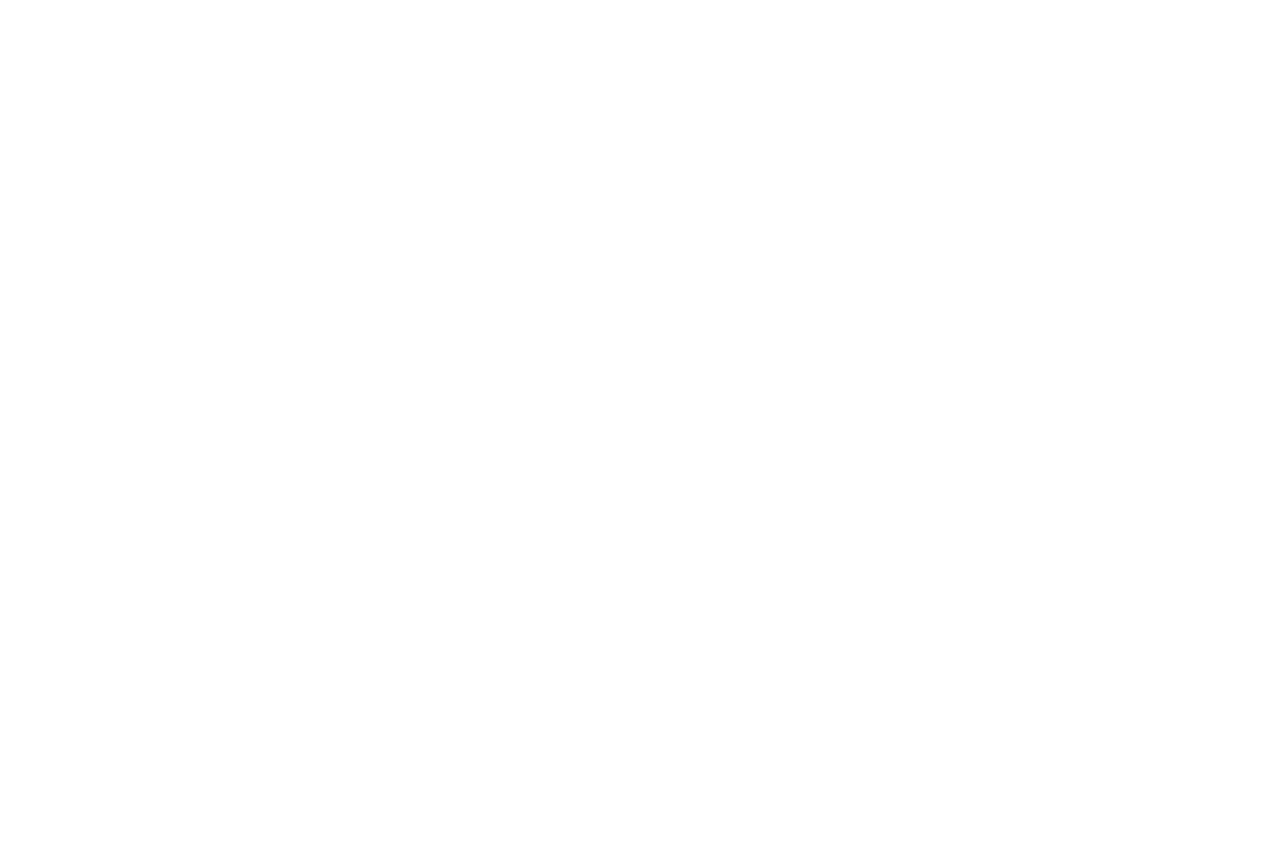
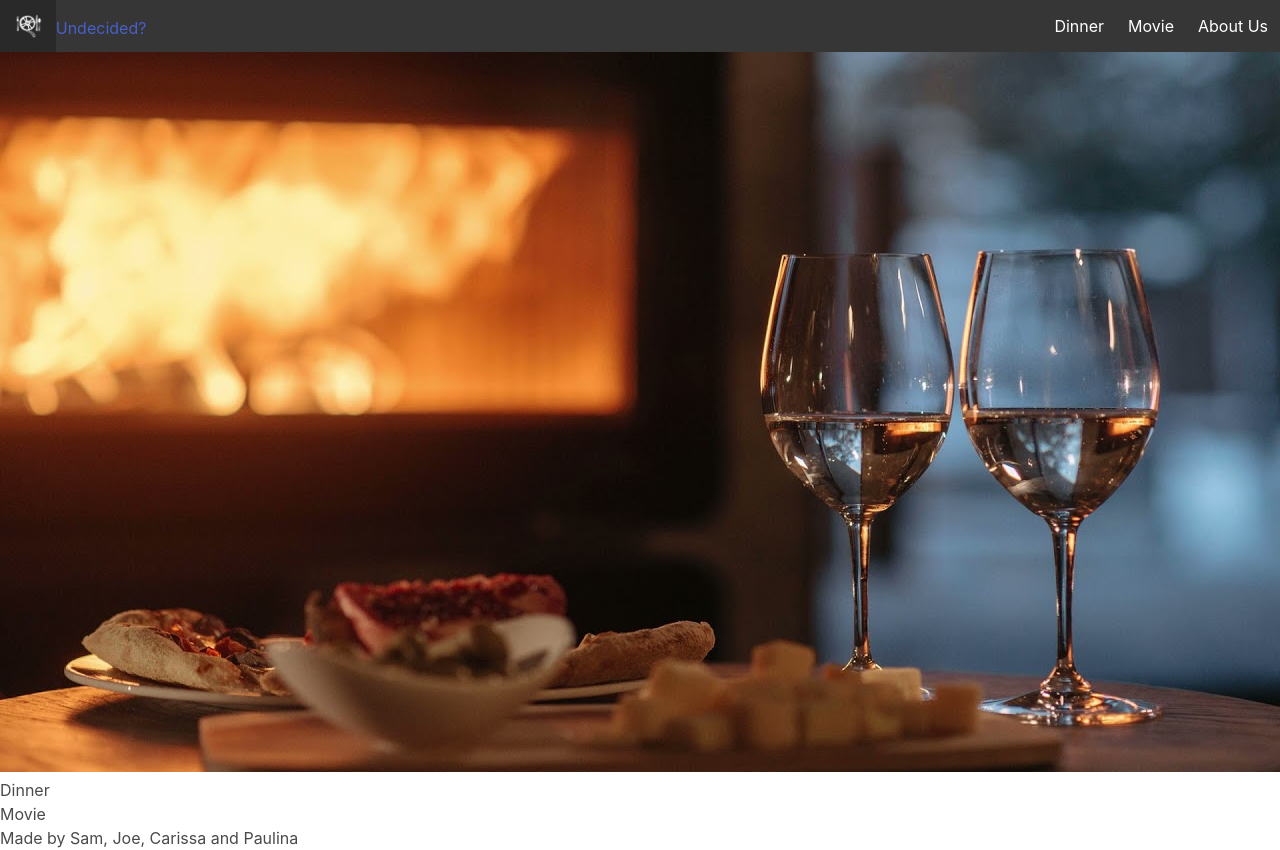
Before and after one commit to pgamboa322/project1, a plain HTML site: page index.html in a window 1280 px wide. Before the commit the page ends 800 px from the top, so only its background shows below. Drawn offline with nearby package versions, Linux system fonts and the light colour scheme.

Commit message:
started index.html, used bulma css, added hero image and nav bar

```diff
--- a/index.html
+++ b/index.html
@@ -4,9 +4,53 @@
     <meta charset="UTF-8">
     <meta http-equiv="X-UA-Compatible" content="IE=edge">
     <meta name="viewport" content="width=device-width, initial-scale=1.0">
-    <title>Document</title>
+    <title>Undecided?</title>
+    <link rel="stylesheet" src ="assets/css/style.css">
+    <link rel="stylesheet" href="https://cdn.jsdelivr.net/npm/bulma@0.9.3/css/bulma.min.css">
+    <link rel="icon" type="image/x-icon" href="./assets/images/dinner:movie.png">
 </head>
 <body>
-
+    <header>
+       <!-- nav-->
+       <nav class="navbar is-dark" role="navigation" aria-label="main navigation">
+        <div class="navbar-brand">
+            <a class="navbar-item">
+              <img src="./assets/images/dinner-and-a-movie-removebg-preview.png">
+              <h1><a>Undecided?</a></h1>
+            </a>
+        </div>
+        <div class="navbar-menu navbar-end">
+                <a class="navbar-item" href="#movie">Dinner</a>
+                <a class="navbar-item" href="#dinner">Movie</a>
+                <a class="navbar-item" href="#about-us">About Us</a>
+            </div>
+        </nav>
+      </header>
+      <!-- hero-->
+      <section>
+          <div class="">
+              <img src="./assets/images/maxresdefault.jpg">
+          </div>
+      </section>
+      <!-- Dinner section-->
+      <section id="dinner">
+          <div>
+              <h2>Dinner</h2>
+          </div>
+      </section>
+      <!-- Movie section-->
+      <section id="movie">
+        <div>
+            <h2>Movie</h2>
+        </div>
+    </section>
+    <!-- footer -->
+    <footer id="about-us">
+        <div>
+            <h2>
+                Made by Sam, Joe, Carissa and Paulina
+            </h2>
+        </div>
+    </footer>
 </body>
 </html>
```
Also changed, not shown: assets/images/dinner-and-a-movie-removebg-preview.png (added), assets/images/dinner:movie.png (added), assets/images/maxresdefault.jpg (added), 2 other files.
